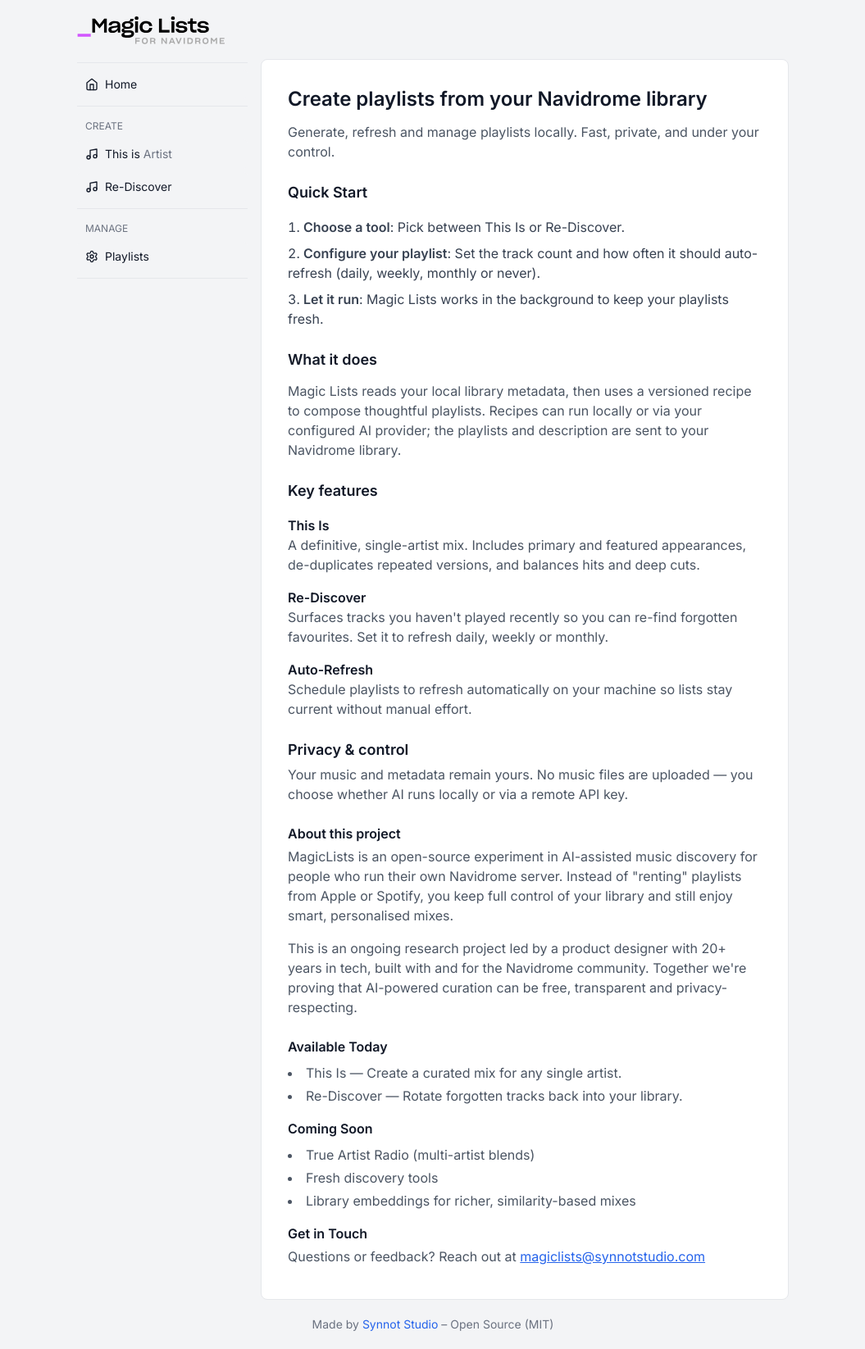
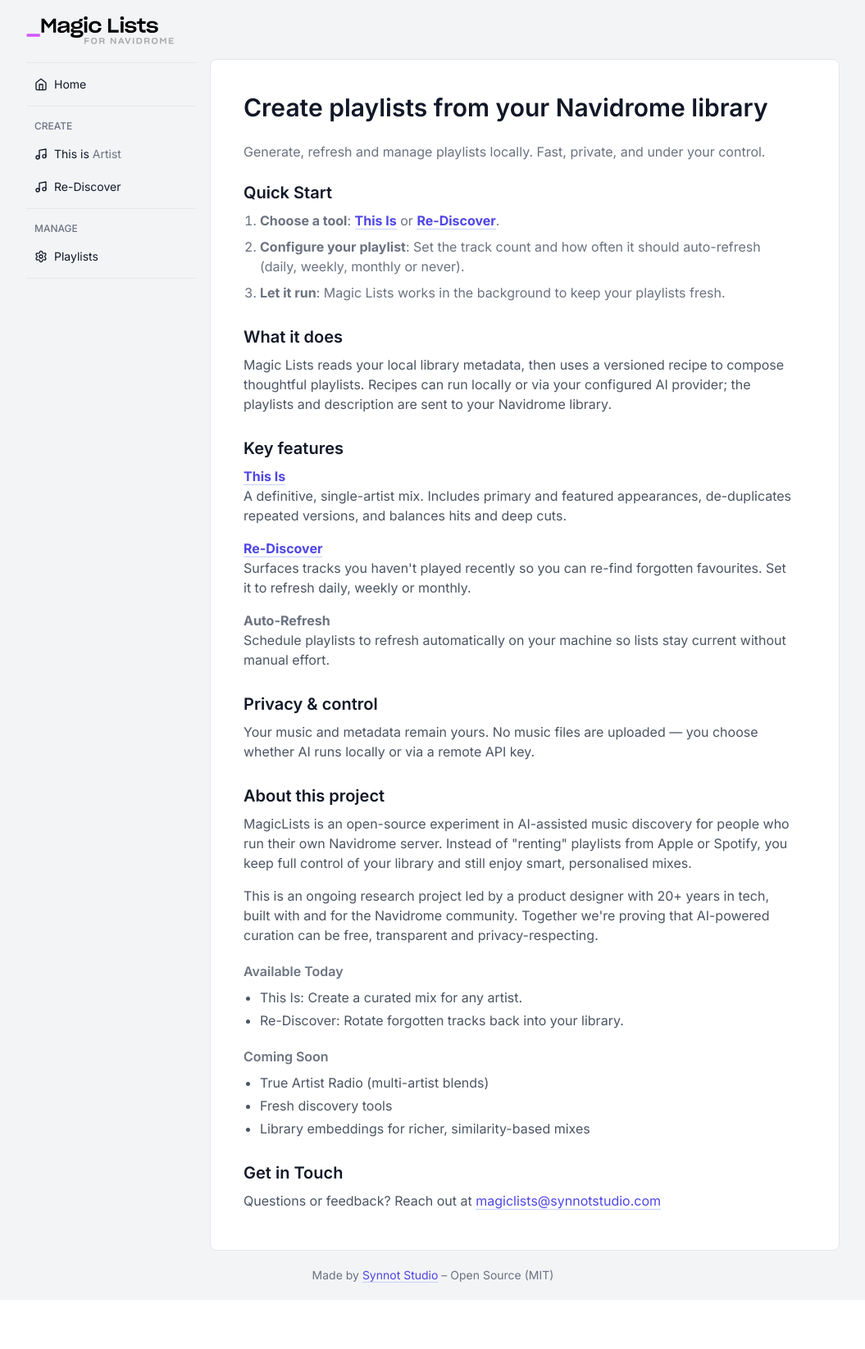
Before and after one commit to rsynnot/magic-lists-for-navidrome, a FastAPI app: page / in a window 1280 px wide. Shown: the whole page at 82% size, without its empty margins (112-1167 px from the left). After the commit the page ends 1565 px from the top, so only its background shows below. Run offline with FastAPI, Linux system fonts and the light colour scheme; some libraries are stand-ins or nearby versions.

Commit message:
Refining css style for welcome page

```diff
--- a/frontend/templates/index.html
+++ b/frontend/templates/index.html
@@ -6,7 +6,10 @@
     <title>Magic Lists</title>
 
     <!-- Inter font -->
-    <link href="https://fonts.googleapis.com/css2?family=Inter:wght@400;600&display=swap" rel="stylesheet">
+    <!-- <link href="https://fonts.googleapis.com/css2?family=Inter:wght@400;500;700&display=swap" rel="stylesheet"> -->
+    <link rel="preconnect" href="https://fonts.googleapis.com">
+    <link rel="preconnect" href="https://fonts.gstatic.com" crossorigin>
+    <link href="https://fonts.googleapis.com/css2?family=IBM+Plex+Serif&family=Inter:ital,opsz,wght@0,14..32,100..900;1,14..32,100..900&display=swap" rel="stylesheet">
 
     <!-- Umami Analytics -->
     <script defer src="https://umami.itsricky.com/script.js" data-website-id="e5a08463-74dd-4b83-b7ef-da5f5e088430"></script>
@@ -19,21 +22,28 @@
 
     <style>
         body {
-            font-family: 'Inter', sans-serif;
+            font-family: "Inter", sans-serif;
+            font-optical-sizing: auto;
+            font-style: normal;
             -webkit-font-smoothing: antialiased;
             font-size:16px;
         }
 
         /* Container styling */
         .app-container {
-            max-width: 992px;
+            max-width: 1024;
             margin: 0 auto;
+        }
+        .font-serif{
+            font-family: "IBM Plex Serif", serif;
+            font-weight: 400;
+            font-style: normal;
         }
     </style>
 </head>
 <body class="bg-gray-100">
     <!-- Main container with flex layout -->
-    <div id="magic" class="flex flex-col min-h-screen md:max-w-[900px] md:mx-auto relative">
+    <div id="magic" class="flex flex-col min-h-screen md:max-w-[1024px] md:mx-auto relative">
         <!-- Navbar -->
         <header class="bg-gray-100 top-0 z-50">
             <nav class="py-4 px-4">
@@ -192,70 +202,69 @@
             <main class="flex-1 mt-3 md:mt-0 md:p-0 md:pr-4 md:py-0 md:pt-0">
 
                 <!-- Welcome Content (Home) -->
-                <div id="welcome-content" class="bg-white md:border md:border-gray-200 p-4 pb-6 md:p-8 md:pb-10 md:rounded-lg">
-                    <h1 class="text-2xl font-bold text-gray-900 mb-3">Create playlists from your Navidrome&nbsp;library</h1>
-                    <p class="text-gray-600 mb-6">Generate, refresh and manage playlists locally. Fast, private, and under your control.</p>
+                <div id="welcome-content" class="bg-white md:border md:border-gray-200 p-4 pb-10 md:pt-10 md:pl-10 md:pr-14 md:pb-12   md:rounded-lg">
+                    <h1 class="text-2xl md:text-3xl font-semibold text-gray-900 mb-4 md:mb-6" style="font-stretch: normal; font-optical-sizing: auto;">Create playlists from your Navidrome&nbsp;library</h1>
+                    <p class="text-gray-500 mb-6">Generate, refresh and manage playlists locally. Fast, private, and under your control.</p>
 
-                    <h2 class="text-lg font-semibold text-gray-900 mb-4">Quick Start</h2>
-                    <ol class="list-decimal list-inside space-y-2 mb-6 text-gray-700">
-                        <li><strong>Choose a tool</strong>: Pick between This Is or Re-Discover.</li>
+                    <h2 class="text-xl font-semibold text-gray-900 mb-2">Quick Start</h2>
+                    <ol class="list-decimal list-ouside ml-5 space-y-2 mb-1 text-gray-500">
+                        <li><strong>Choose a tool</strong>: <a href="#" class="text-indigo-600 hover:text-indigo-800 transition-color font-bold border-b border-indigo-200">This Is</a> or <a href="#" class="text-indigo-600 hover:text-indigo-800 transition-color font-bold border-b border-indigo-200">Re-Discover</a>.</li>
                         <li><strong>Configure your playlist</strong>: Set the track count and how often it should auto-refresh (daily, weekly, monthly or never).</li>
                         <li><strong>Let it run</strong>: Magic Lists works in the background to keep your playlists fresh.</li>
                     </ol>
 
-                    <h2 class="text-lg font-semibold text-gray-900 mb-3">What it does</h2>
+                    <h2 class="text-xl font-semibold text-gray-900 mt-7 mb-2">What it does</h2>
                     <p class="text-gray-600 mb-6">Magic Lists reads your local library metadata, then uses a versioned recipe to compose thoughtful playlists. Recipes can run locally or via your configured AI provider; the playlists and description are sent to your Navidrome library.</p>
 
-                    <h2 class="text-lg font-semibold text-gray-900 mb-4">Key features</h2>
+                    <h2 class="text-xl font-semibold text-gray-900 mt-7 mb-2">Key features</h2>
 
-                    <div class="space-y-4 mb-6">
+                    <div class="space-y-4 mb-2">
                         <div>
-                            <h3 class="text-base font-semibold text-gray-900 mb-0">This Is</h3>
+                            <h3 class="text-base font-bold text-gray-500 mb-0"><a href="#" class="text-indigo-600 hover:text-indigo-800 transition-color font-bold border-b border-indigo-200">This Is</a></h3>
                             <p class="text-gray-600">A definitive, single-artist mix. Includes primary and featured appearances, de-duplicates repeated versions, and balances hits and deep cuts.</p>
                         </div>
 
                         <div>
-                            <h3 class="text-base font-semibold text-gray-900 mb-0">Re-Discover</h3>
+                            <h3 class="text-base font-bold text-gray-500 mb-0"><a href="#" class="text-indigo-600 hover:text-indigo-800 transition-color font-bold border-b border-indigo-200">Re-Discover</a></h3>
                             <p class="text-gray-600">Surfaces tracks you haven't played recently so you can re-find forgotten favourites. Set it to refresh daily, weekly or monthly.</p>
                         </div>
 
                         <div>
-                            <h3 class="text-base font-semibold text-gray-900 mb-0">Auto-Refresh</h3>
+                            <h3 class="text-base font-bold text-gray-500 mb-0">Auto-Refresh</h3>
                             <p class="text-gray-600">Schedule playlists to refresh automatically on your machine so lists stay current without manual effort.</p>
                         </div>
                     </div>
 
-                    <h2 class="text-lg font-semibold text-gray-900 mb-1">Privacy & control</h2>
-                    <p class="text-gray-600 mb-6">Your music and metadata remain yours. No music files are uploaded — you choose whether AI runs locally or via a remote API key.</p>
+                    <h2 class="text-xl font-semibold text-gray-900 mt-7 mb-2">Privacy & control</h2>
+                    <p class="text-gray-600 mb-4">Your music and metadata remain yours. No music files are uploaded — you choose whether AI runs locally or via a remote API key.</p>
 
-                    <h2 class="text-base font-semibold text-gray-900 mb-1">About this project</h2>
+                    <h2 class="text-xl font-semibold text-gray-900 mt-7 mb-2">About this project</h2>
                     <p class="text-gray-600 mb-4">MagicLists is an open-source experiment in AI-assisted music discovery for people who run their own Navidrome server. Instead of "renting" playlists from Apple or Spotify, you keep full control of your library and still enjoy smart, personalised mixes.</p>
-                    <p class="text-gray-600 mb-6">This is an ongoing research project led by a product designer with 20+ years in tech, built with and for the Navidrome community. Together we're proving that AI-powered curation can be free, transparent and privacy-respecting.</p>
+                    <p class="text-gray-600 mb-4">This is an ongoing research project led by a product designer with 20+ years in tech, built with and for the Navidrome community. Together we're proving that AI-powered curation can be free, transparent and privacy-respecting.</p>
 
 
-                    <h3 class="text-base font-semibold text-gray-900 mb-2">Available Today</h3>
-                    <ul class="list-disc list-inside space-y-1 text-gray-600 mb-4">
-                        <li>This Is — Create a curated mix for any single artist.</li>
-                        <li>Re-Discover — Rotate forgotten tracks back into your library.</li>
+                    <h3 class="text-base font-semibold text-gray-500 mt-5 mb-2">Available Today</h3>
+                    <ul class="list-disc list-outside ml-5 space-y-1 text-gray-600 mb-2">
+                        <li>This Is: Create a curated mix for any artist.</li>
+                        <li>Re-Discover: Rotate forgotten tracks back into your library.</li>
                     </ul>
 
-                    <h3 class="text-base font-semibold text-gray-900 mb-2">Coming Soon</h3>
-                    <ul class="list-disc list-inside space-y-1 text-gray-600 mb-4">
+                    <h3 class="text-base font-semibold text-gray-500 mt-5 mb-2">Coming Soon</h3>
+                    <ul class="list-disc list-outside ml-5 space-y-1 text-gray-600 mb-4">
                         <li>True Artist Radio (multi-artist blends)</li>
                         <li>Fresh discovery tools</li>
                         <li>Library embeddings for richer, similarity-based mixes</li>
                     </ul>
 
-
-                    <h2 class="text-base font-semibold text-gray-900 mb-1">Get in Touch</h2>
-                    <p class="text-gray-600">Questions or feedback? Reach out at <a href="mailto:magiclists@synnotstudio.com" class="text-blue-600 hover:text-blue-800 underline">magiclists@synnotstudio.com</a></p>
+                    <h2 class="text-xl font-semibold text-gray-900 mt-7 mb-2">Get in Touch</h2>
+                    <p class="text-gray-600">Questions or feedback? Reach out at <a href="mailto:magiclists@synnotstudio.com" class="text-indigo-600 hover:text-indigo-800 transition-color border-b border-indigo-200 ">magiclists@synnotstudio.com</a></p>
 
                 </div>
 
                 <!-- This Is Artist Content (hidden by default) -->
                 <div id="this-is-content" style="display: none;" class="p-4 pb-6 md:p-8 md:pb-10 bg-white md:border md:border-gray-200 md:rounded-lg">
                     <div class="mb-6">
-                        <h1 class="text-2xl font-bold text-gray-900 mb-3">This is <span class="text-gray-300">Artist</span></h1>
+                        <h1 class="text-2xl font-bold text-gray-500 mb-3">This is <span class="text-gray-300">Artist</span></h1>
                         <p class="text-gray-600">Create a 'This Is' playlist for a single artist from your library. Get a curated mix of their best tracks, intelligently selected for the perfect listening experience.</p>
                     </div>
 
@@ -293,15 +302,15 @@
                                 <div class="space-y-3">
                                     <div class="flex items-center">
                                         <input type="radio" id="artist-length-25" name="artist-playlist-length" value="25" checked class="shrink-0 mt-0.5 border-gray-200 rounded-full text-blue-600 focus:ring-blue-500">
-                                        <label for="artist-length-25" class="text-sm text-gray-900  ms-2">25 tracks</label>
+                                        <label for="artist-length-25" class="text-sm text-gray-500  ms-2">25 tracks</label>
                                     </div>
                                     <div class="flex items-center">
                                         <input type="radio" id="artist-length-50" name="artist-playlist-length" value="50" class="shrink-0 mt-0.5 border-gray-200 rounded-full text-blue-600 focus:ring-blue-500">
-                                        <label for="artist-length-50" class="text-sm text-gray-900  ms-2">50 tracks</label>
+                                        <label for="artist-length-50" class="text-sm text-gray-500  ms-2">50 tracks</label>
                                     </div>
                                     <div class="flex items-center">
                                         <input type="radio" id="artist-length-100" name="artist-playlist-length" value="100" class="shrink-0 mt-0.5 border-gray-200 rounded-full text-blue-600 focus:ring-blue-500">
-                                        <label for="artist-length-100" class="text-sm text-gray-900  ms-2">100 tracks</label>
+                                        <label for="artist-length-100" class="text-sm text-gray-500  ms-2">100 tracks</label>
                                     </div>
                                 </div>
                             </div>
@@ -312,19 +321,19 @@
                                 <div class="space-y-3">
                                     <div class="flex items-center">
                                         <input type="radio" id="artist-freq-none" name="artist-refresh-frequency" value="none" checked class="shrink-0 mt-0.5 border-gray-200 rounded-full text-blue-600 focus:ring-blue-500">
-                                        <label for="artist-freq-none" class="text-sm text-gray-900  ms-2">Don't refresh</label>
+                                        <label for="artist-freq-none" class="text-sm text-gray-500  ms-2">Don't refresh</label>
                                     </div>
                                     <div class="flex items-center">
                                         <input type="radio" id="artist-freq-daily" name="artist-refresh-frequency" value="daily" class="shrink-0 mt-0.5 border-gray-200 rounded-full text-blue-600 focus:ring-blue-500">
-                                        <label for="artist-freq-daily" class="text-sm text-gray-900  ms-2">Daily <span class="text-xs text-gray-500">(1am)</span></label>
+                                        <label for="artist-freq-daily" class="text-sm text-gray-500  ms-2">Daily <span class="text-xs text-gray-500">(1am)</span></label>
                                     </div>
                                     <div class="flex items-center">
                                         <input type="radio" id="artist-freq-weekly" name="artist-refresh-frequency" value="weekly" class="shrink-0 mt-0.5 border-gray-200 rounded-full text-blue-600 focus:ring-blue-500">
-                                        <label for="artist-freq-weekly" class="text-sm text-gray-900  ms-2">Weekly <span class="text-xs text-gray-500">(Monday 1am)</span></label>
+                                        <label for="artist-freq-weekly" class="text-sm text-gray-500  ms-2">Weekly <span class="text-xs text-gray-500">(Monday 1am)</span></label>
                                     </div>
                                     <div class="flex items-center">
                                         <input type="radio" id="artist-freq-monthly" name="artist-refresh-frequency" value="monthly" class="shrink-0 mt-0.5 border-gray-200 rounded-full text-blue-600 focus:ring-blue-500">
-                                        <label for="artist-freq-monthly" class="text-sm text-gray-900  ms-2">Monthly <span class="text-xs text-gray-500">(1st of month 1am)</span></label>
+                                        <label for="artist-freq-monthly" class="text-sm text-gray-500  ms-2">Monthly <span class="text-xs text-gray-500">(1st of month 1am)</span></label>
                                     </div>
                                 </div>
                             </div>
@@ -359,15 +368,15 @@
                                 <div class="space-y-3">
                                     <div class="flex items-center">
                                         <input type="radio" id="rediscover-length-25" name="rediscover-playlist-length" value="25" checked class="shrink-0 mt-0.5 border-gray-200 rounded-full text-blue-600 focus:ring-blue-500">
-                                        <label for="rediscover-length-25" class="text-sm text-gray-900  ms-2">25 tracks</label>
+                                        <label for="rediscover-length-25" class="text-sm text-gray-500  ms-2">25 tracks</label>
                                     </div>
                                     <div class="flex items-center">
                                         <input type="radio" id="rediscover-length-50" name="rediscover-playlist-length" value="50" class="shrink-0 mt-0.5 border-gray-200 rounded-full text-blue-600 focus:ring-blue-500">
-                                        <label for="rediscover-length-50" class="text-sm text-gray-900  ms-2">50 tracks</label>
+                                        <label for="rediscover-length-50" class="text-sm text-gray-500  ms-2">50 tracks</label>
                                     </div>
                                     <div class="flex items-center">
                                         <input type="radio" id="rediscover-length-100" name="rediscover-playlist-length" value="100" class="shrink-0 mt-0.5 border-gray-200 rounded-full text-blue-600 focus:ring-blue-500">
-                                        <label for="rediscover-length-100" class="text-sm text-gray-900  ms-2">100 tracks</label>
+                                        <label for="rediscover-length-100" class="text-sm text-gray-500  ms-2">100 tracks</label>
                                     </div>
                                 </div>
                             </div>
@@ -378,19 +387,19 @@
                                 <div class="space-y-3">
                                     <div class="flex items-center">
                                         <input type="radio" id="rediscover-freq-daily" name="rediscover-refresh-frequency" value="daily" class="shrink-0 mt-0.5 border-gray-200 rounded-full text-blue-600 focus:ring-blue-500">
-                                        <label for="rediscover-freq-daily" class="text-sm text-gray-900 ms-2">Daily <span class="text-xs text-gray-500">(1am)</span></label>
+                                        <label for="rediscover-freq-daily" class="text-sm text-gray-500 ms-2">Daily <span class="text-xs text-gray-500">(1am)</span></label>
                                     </div>
                                     <div class="flex items-center">
                                         <input type="radio" id="rediscover-freq-weekly" name="rediscover-refresh-frequency" value="weekly" checked class="shrink-0 mt-0.5 border-gray-200 rounded-full text-blue-600 focus:ring-blue-500">
-                                        <label for="rediscover-freq-weekly" class="text-sm text-gray-900  ms-2">Weekly <span class="text-xs text-gray-500">(Monday 1am)</span></label>
+                                        <label for="rediscover-freq-weekly" class="text-sm text-gray-500  ms-2">Weekly <span class="text-xs text-gray-500">(Monday 1am)</span></label>
                                     </div>
                                     <div class="flex items-center">
                                         <input type="radio" id="rediscover-freq-monthly" name="rediscover-refresh-frequency" value="monthly" class="shrink-0 mt-0.5 border-gray-200 rounded-full text-blue-600 focus:ring-blue-500">
-                                        <label for="rediscover-freq-monthly" class="text-sm text-gray-900  ms-2">Monthly <span class="text-xs text-gray-500">(1st of month 1am)</span></label>
+                                        <label for="rediscover-freq-monthly" class="text-sm text-gray-500  ms-2">Monthly <span class="text-xs text-gray-500">(1st of month 1am)</span></label>
                                     </div>
                                     <div class="flex items-center">
                                         <input type="radio" id="rediscover-freq-never" name="rediscover-refresh-frequency" value="never" class="shrink-0 mt-0.5 border-gray-200 rounded-full text-blue-600 focus:ring-blue-500">
-                                        <label for="rediscover-freq-never" class="text-sm text-gray-900  ms-2">Never</label>
+                                        <label for="rediscover-freq-never" class="text-sm text-gray-500  ms-2">Never</label>
                                     </div>
                                 </div>
                             </div>
@@ -435,7 +444,7 @@
         <footer class="py-5 px-4 mt-auto">
             <div class="flex flex-col md:flex-row justify-between items-center">
                 <div class="block w-full text-gray-500 text-center text-sm mb-2 md:mb-0">
-                    Made by <a href="https://synnotstudio.com" class="text-blue-600 no-underline hover:underline">Synnot Studio</a> – Open Source (MIT)
+                    Made by <a href="https://synnotstudio.com" class="text-indigo-600 hover:text-indigo-800 transition-color border-b border-indigo-200 ">Synnot Studio</a> – Open Source (MIT)
                 </div>
             </div>
         </footer>
@@ -451,6 +460,26 @@
         let selectedArtistId = null;
         let allArtists = [];
         let currentToast = null;
+
+        // Helper function to format dates in friendly format (e.g., "5 Oct 2025 10:12am")
+        function formatFriendlyDate(dateString) {
+            if (!dateString) return 'Never';
+
+            const date = new Date(dateString);
+            const day = date.getDate();
+            const monthNames = ['Jan', 'Feb', 'Mar', 'Apr', 'May', 'Jun',
+                               'Jul', 'Aug', 'Sep', 'Oct', 'Nov', 'Dec'];
+            const month = monthNames[date.getMonth()];
+            const year = date.getFullYear();
+
+            let hours = date.getHours();
+            const minutes = date.getMinutes().toString().padStart(2, '0');
+            const ampm = hours >= 12 ? 'pm' : 'am';
+            hours = hours % 12;
+            hours = hours ? hours : 12; // 0 should be 12
+
+            return `${day} ${month} ${year} ${hours}:${minutes}${ampm}`;
+        }
 
         // Toast utility functions
         function showToast(type, message, duration = 5000) {
@@ -961,12 +990,12 @@
                             <div class="text-sm text-gray-600 mb-2 space-y-1">
                                 <p class="mb-0">
                                     ${playlist.track_count || 0} tracks •
-                                    Created ${new Date(playlist.created_at).toLocaleDateString('en-GB')} •
-                                    ${playlist.last_refreshed ? `Refreshed ${new Date(playlist.last_refreshed).toLocaleDateString('en-GB')}` : 'Not refreshed yet'}
+                                    Refreshes ${playlist.refresh_frequency || 'manually'} •
+                                    ${playlist.next_refresh ? `Next refresh ${formatNextRefresh(playlist.next_refresh)}` : 'No scheduled refresh'}
                                 </p>
                                 <p class="mb-0">
-                                    Refreshes ${playlist.refresh_frequency || 'manually'} •
-                                    ${playlist.next_refresh ? `Next refresh ${formatNextRefresh(playlist.next_refresh)}` : 'No scheduled refresh'}
+                                    Created ${formatFriendlyDate(playlist.created_at)} •
+                                    ${playlist.last_refreshed ? `Refreshed ${formatFriendlyDate(playlist.last_refreshed)}` : 'Not refreshed yet'}
                                 </p>
                             </div>
                             ${playlist.reasoning ? `<p class="text-sm text-gray-600 m-0 mt-2 italic">${truncateText(playlist.reasoning, 140)}</p>` : ''}
--- a/recipes/registry.json
+++ b/recipes/registry.json
@@ -1,4 +1,4 @@
 {
-  "this_is": "this_is_v1_002.json",
+  "this_is": "this_is_v1_002_fixed.json",
   "re_discover": "re_discover_v1_004.json"
 }
```
Also changed, not shown: recipes/this_is_v1_002_fixed.json (added, +20 -0 lines), 1 other file.
